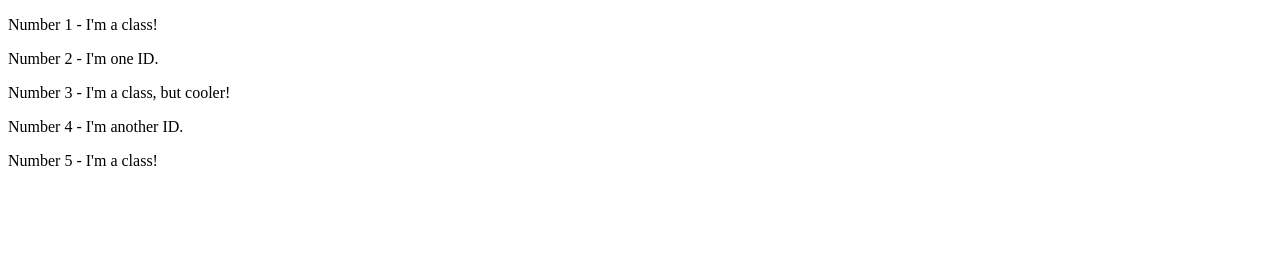
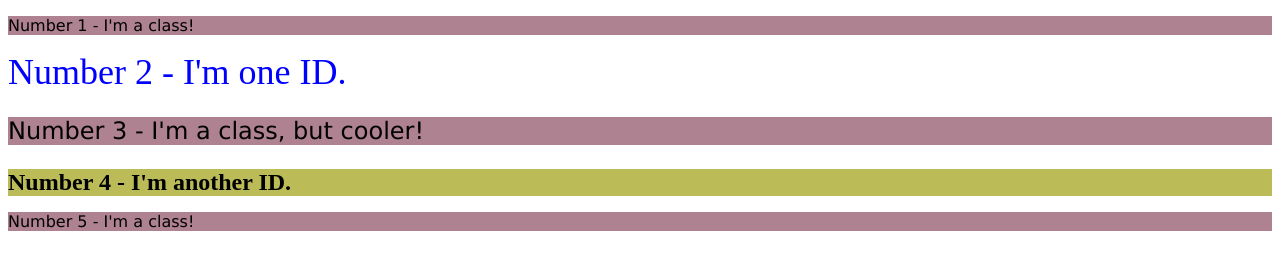
Before and after one commit to fercovalle/The-Odin-Project, a plain HTML site: page css-exercises/foundations/02-class-id-selectors/index.html in a window 1280 px wide. Drawn offline with Linux system fonts and the light colour scheme.

Commit message:
adding solution to exercise 02

```diff
--- a/css-exercises/foundations/02-class-id-selectors/index.html
+++ b/css-exercises/foundations/02-class-id-selectors/index.html
@@ -8,10 +8,10 @@
   <link rel="stylesheet" href="style.css">
 </head>
 <body>
-  <p>Number 1 - I'm a class!</p>
-  <div>Number 2 - I'm one ID.</div>
-  <p>Number 3 - I'm a class, but cooler!</p>
-  <div>Number 4 - I'm another ID.</div>
-  <p>Number 5 - I'm a class!</p>
+  <p class="imp">Number 1 - I'm a class!</p>
+  <div id="element2">Number 2 - I'm one ID.</div>
+  <p class="imp" id="element3">Number 3 - I'm a class, but cooler!</p>
+  <div class="pr">Number 4 - I'm another ID.</div>
+  <p class="imp">Number 5 - I'm a class!</p>
 </body>
 </html>
--- a/css-exercises/foundations/02-class-id-selectors/style.css
+++ b/css-exercises/foundations/02-class-id-selectors/style.css
@@ -0,0 +1,16 @@
+.imp{
+    background-color: rgb(175, 130, 145);
+    font-family: Verdana,sans-serif;
+}
+#element2{
+    color: blue;
+    font-size: 36px;
+}
+#element3{
+    font-size: 24px;
+}
+.pr{
+    background-color:rgb(187, 187, 88);
+    font-size: 24px;
+    font-weight: bold;
+}
```
